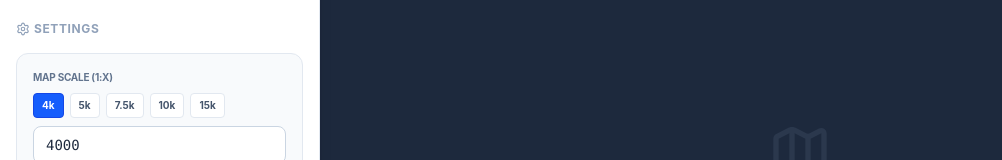
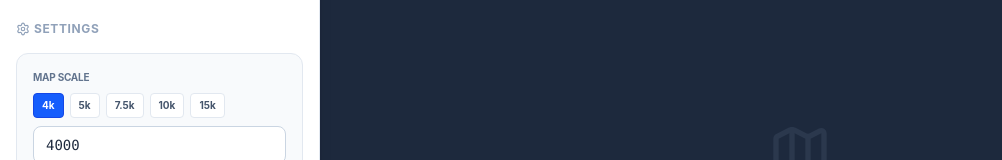
Before and after one commit to joesunley/Routechoice-Analysis, a React (Vite) app: page / in a window 1280 px wide. Shown: the part 191-351 px from the top of the page, without its empty margins (0-1002 px from the left). Built offline with nearby package versions, Linux system fonts and the light colour scheme.

Commit message:
Change scale text

```diff
--- a/src/components/Sidebar/SettingsSection.tsx
+++ b/src/components/Sidebar/SettingsSection.tsx
@@ -24,7 +24,7 @@ export default function SettingsSection({ scale, setScale, dpi, setDpi, drawingS
 
       <div className="space-y-4 p-4 bg-slate-50 rounded-xl border border-slate-200">
         <div>
-          <label className="block text-[10px] font-bold text-slate-500 mb-2 uppercase tracking-tight">Map Scale (1:X)</label>
+          <label className="block text-[10px] font-bold text-slate-500 mb-2 uppercase tracking-tight">Map Scale</label>
           <div className="flex flex-wrap gap-1.5 mb-2">
             {COMMON_SCALES.map(s => (
               <button
```
